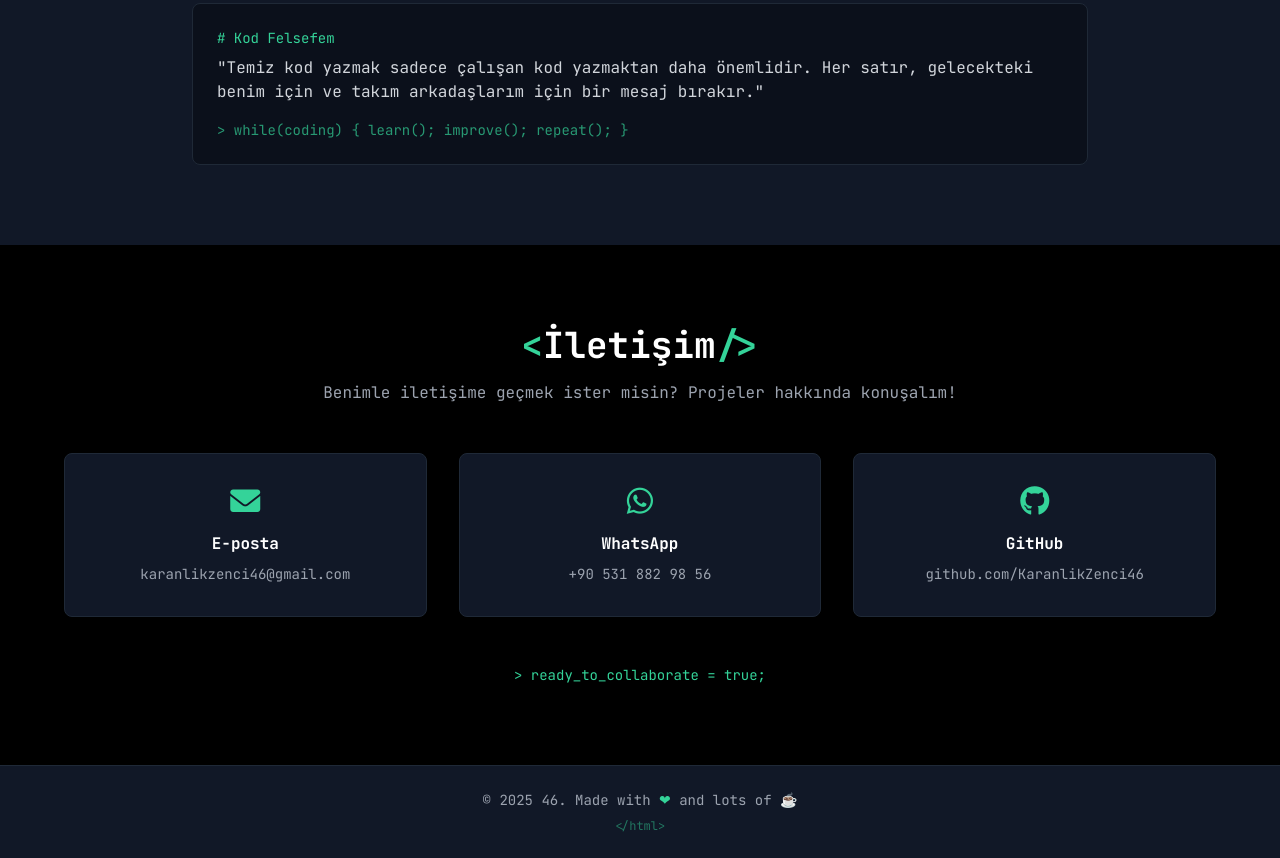
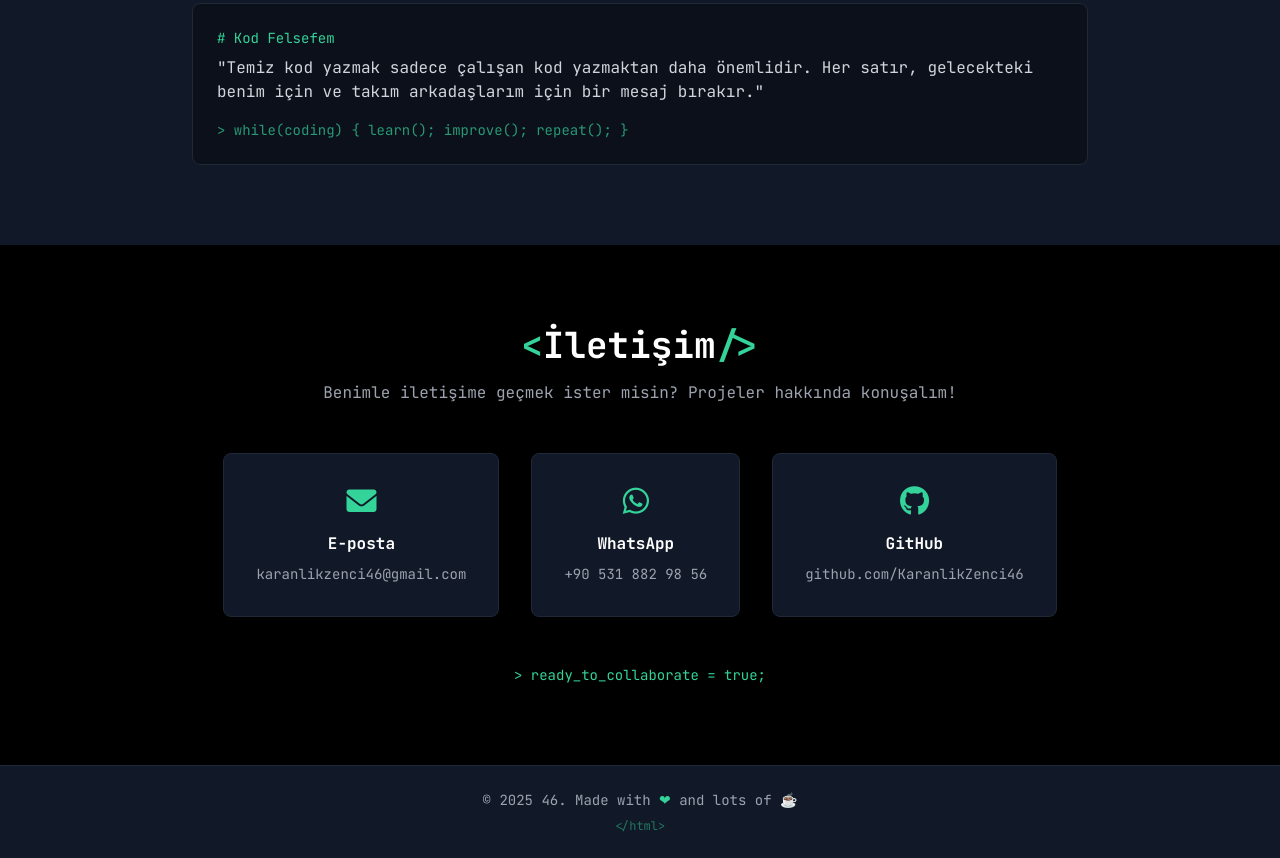
Before and after one commit to KaranlikZenci46/karanlikzenci46.github.io, a plain HTML site: page index.html in a window 1280 px wide. Shown: the part 1377-2235 px from the top of the page. Drawn offline with nearby package versions, Linux system fonts and the light colour scheme.

Commit message:
Update index.html

```diff
--- a/index.html
+++ b/index.html
@@ -269,20 +269,20 @@
                     Benimle iletişime geçmek ister misin? Projeler hakkında konuşalım!
                 </p>
 
-                <div class="grid grid-cols-1 md:grid-cols-3 gap-8 mb-12">
-                    <a href="mailto:karanlikzenci46@gmail.com" class="card-hover bg-gray-900 p-8 rounded-lg border border-gray-800 hover:border-green-400 transition-all slide-in" style="animation-delay: 0.3s;">
+                <div class="flex flex-wrap justify-center gap-8 mb-12">
+                    <a href="mailto:karanlikzenci46@gmail.com" class="card-hover bg-gray-900 p-8 rounded-lg border border-gray-800 hover:border-green-400 transition-all slide-in inline-block" style="animation-delay: 0.3s;">
                         <i class="fas fa-envelope text-green-400 text-3xl mb-4 block"></i>
                         <h3 class="font-semibold mb-2">E-posta</h3>
                         <p class="text-gray-400 text-sm whitespace-nowrap">karanlikzenci46@gmail.com</p>
                     </a>
 
-                    <a href="https://wa.me/905318829856" target="_blank" class="card-hover bg-gray-900 p-8 rounded-lg border border-gray-800 hover:border-green-400 transition-all slide-in" style="animation-delay: 0.35s;">
+                    <a href="https://wa.me/905318829856" target="_blank" class="card-hover bg-gray-900 p-8 rounded-lg border border-gray-800 hover:border-green-400 transition-all slide-in inline-block" style="animation-delay: 0.35s;">
                         <i class="fab fa-whatsapp text-green-400 text-3xl mb-4 block"></i>
                         <h3 class="font-semibold mb-2">WhatsApp</h3>
                         <p class="text-gray-400 text-sm whitespace-nowrap">+90 531 882 98 56</p>
                     </a>
 
-                    <a href="https://github.com/karanlikzenci46" target="_blank" class="card-hover bg-gray-900 p-8 rounded-lg border border-gray-800 hover:border-green-400 transition-all slide-in" style="animation-delay: 0.4s;">
+                    <a href="https://github.com/karanlikzenci46" target="_blank" class="card-hover bg-gray-900 p-8 rounded-lg border border-gray-800 hover:border-green-400 transition-all slide-in inline-block" style="animation-delay: 0.4s;">
                         <i class="fab fa-github text-green-400 text-3xl mb-4 block"></i>
                         <h3 class="font-semibold mb-2">GitHub</h3>
                         <p class="text-gray-400 text-sm whitespace-nowrap">github.com/KaranlikZenci46</p>
```
